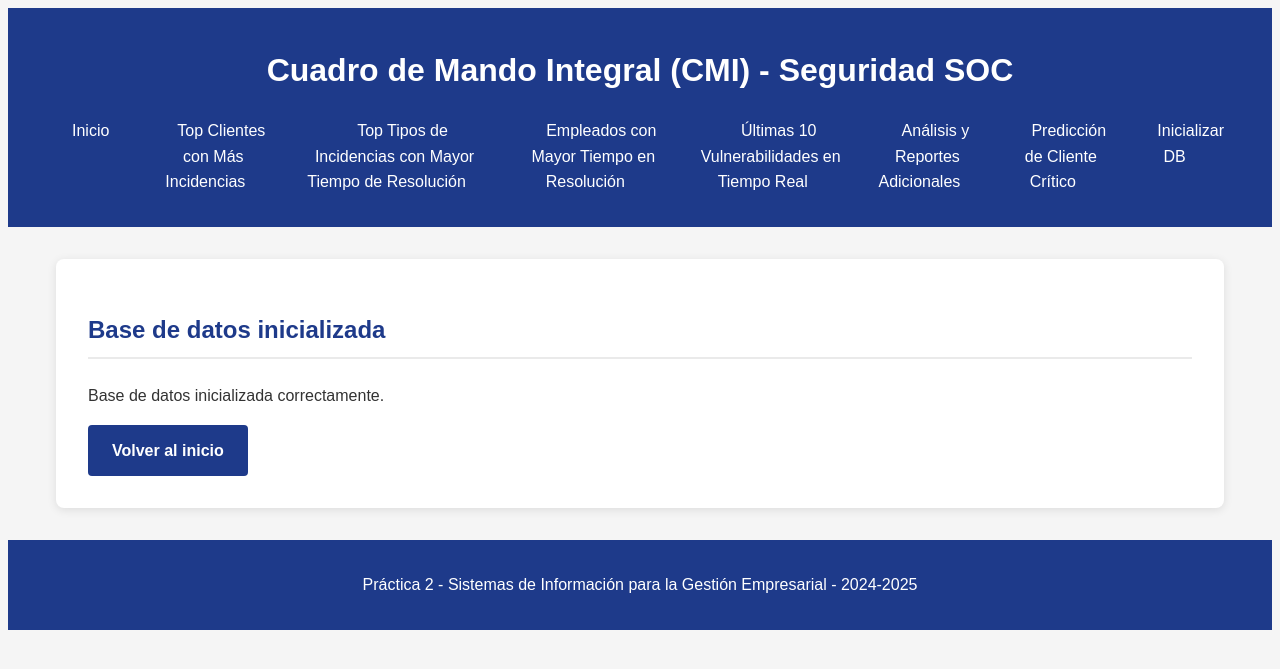
After one commit to panecillouis/practica2Sistemas, a Flask app: page /inicializar in a window 1280 px wide. The commit adds this page. Shown: the top 669 px of the page. Run offline with Flask 3, Linux system fonts and the light colour scheme.

Commit message:
inicializacion.html

```diff
--- a/src/app.py
+++ b/src/app.py
@@ -42,5 +42,6 @@ def inicializar_db():
     mensaje = "Base de datos inicializada correctamente."
     return render_template("inicializacion.html", mensaje=mensaje)
 
+
 if __name__ == '__main__':
     app.run(debug=False)
--- a/src/templates/base.html
+++ b/src/templates/base.html
@@ -19,6 +19,7 @@
                 <li><a href="/vulnerabilidades">Últimas 10 Vulnerabilidades en Tiempo Real</a></li>
                 <li><a href="/ejercicio_libre">Análisis y Reportes Adicionales</a></li>
                 <li><a href="/prediccion_cliente">Predicción de Cliente Crítico</a></li>
+                <li><a href="/inicializar">Inicializar DB</a></li>
             </ul>
         </nav>
     </header>
--- /dev/null
+++ b/src/templates/inicializacion.html
@@ -0,0 +1,9 @@
+{% extends "base.html" %}
+
+{% block content %}
+    <section class="informe">
+        <h2>Base de datos inicializada</h2>
+        <p>{{ mensaje }}</p>
+        <a href="/" class="btn">Volver al inicio</a>
+    </section>
+{% endblock %}
```
Also changed, not shown: sistema_etl.db (added).
